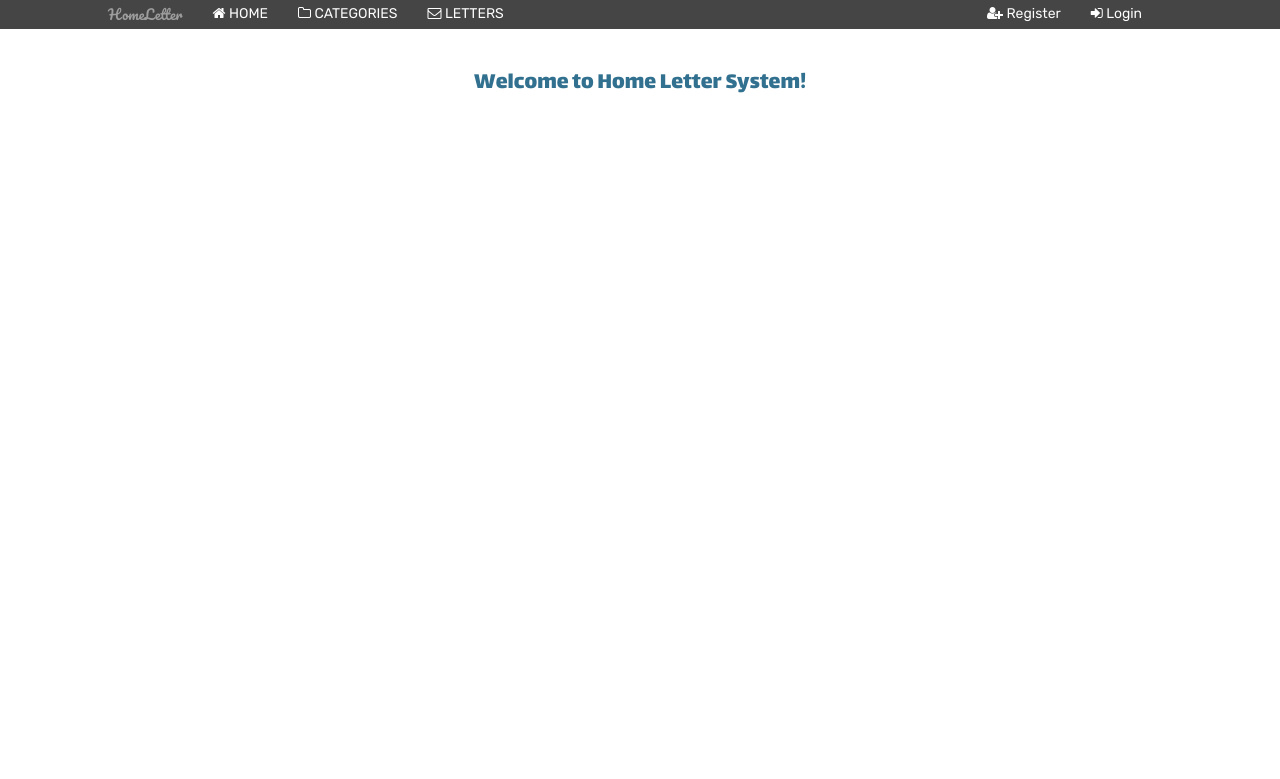
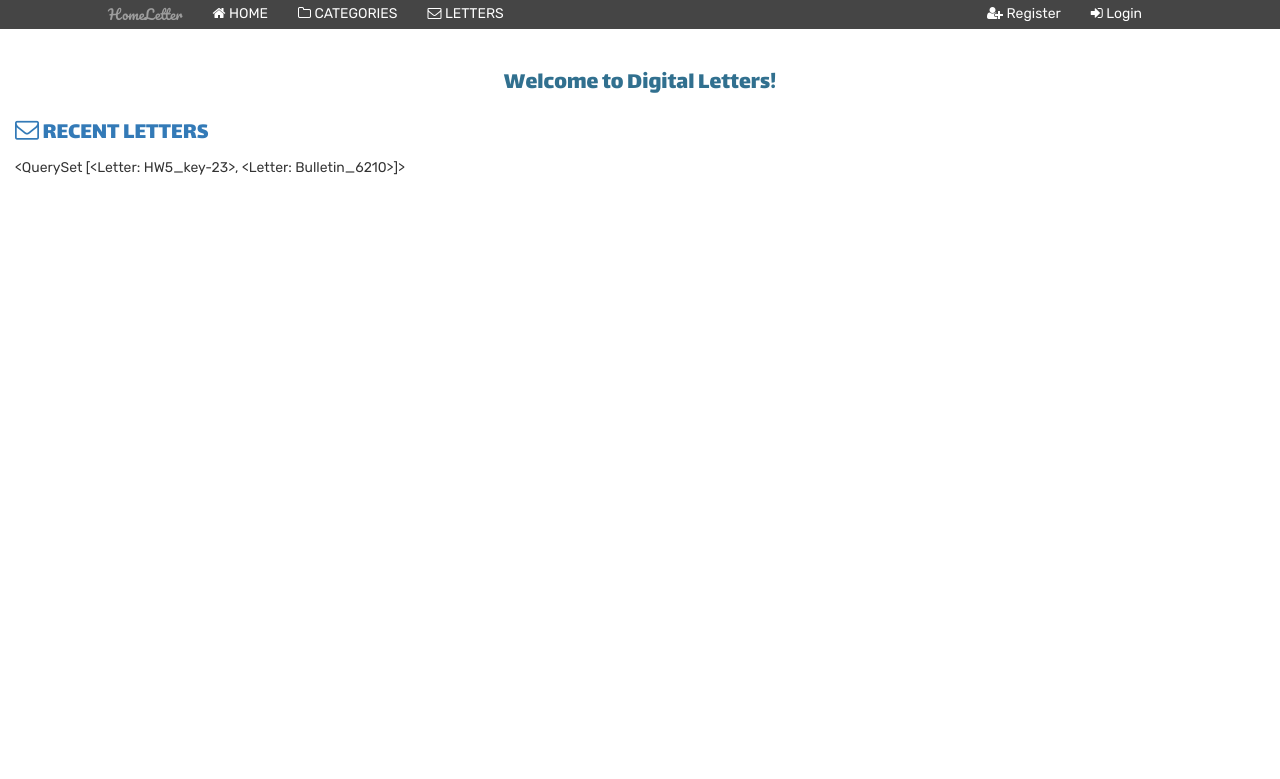
Before and after one commit to bishengliu/home_letter, a Django app: page / in a window 1280 px wide. Shown: the top 779 px of the page. Run offline with Django 3.2, Linux system fonts and the light colour scheme; data comes from the database, SQL or seed files in the repository; parts of the project's set-up code (start-up, migrations or seed data) failed here and were passed over; some libraries are stand-ins or nearby versions.

```diff
--- a/homeletter/config/urls.py
+++ b/homeletter/config/urls.py
@@ -29,7 +29,7 @@ urlpatterns = [
     url(settings.ADMIN_URL, admin.site.urls),
 
     # home app
-    url(r'^$', include('home.urls', namespace="home")),
+    url(r'^', include('home.urls', namespace="home")),
 
     # User management
     url(r'^user/', include('users.urls', namespace="users")),
--- a/homeletter/home/views.py
+++ b/homeletter/home/views.py
@@ -1,10 +1,14 @@
 from django.shortcuts import render
 from django.views.generic import View
 # Create your views here.
+from letters.models import Letter
 
 
+# generate pdf tb
+# http://www.yaconiello.com/blog/auto-generating-pdf-covers/
 class HomeIndexView(View):
     template_name = "home/home-index.html"
 
     def get(self, request, *args, **kwargs):
-        return render(request, self.template_name, {})
+        letters = Letter.objects.order_by('date')[:2]
+        return render(request, self.template_name, {'letters': letters})
--- a/homeletter/templates/home/home-index.html
+++ b/homeletter/templates/home/home-index.html
@@ -1,5 +1,7 @@
 {# home html extend base.html#}
 {% extends "base.html"%}
 {% block content %}
-    <h3 class="text-center text-info">Welcome to Home Letter System!</h3>
+    <h3 class="text-center text-info">Welcome to Digital Letters!</h3>
+<h3 class="text-primary"><i class="fa fa-envelope-o"></i><span> RECENT LETTERS</span></h3>
+{{letters}}
 {% endblock content %}
```
